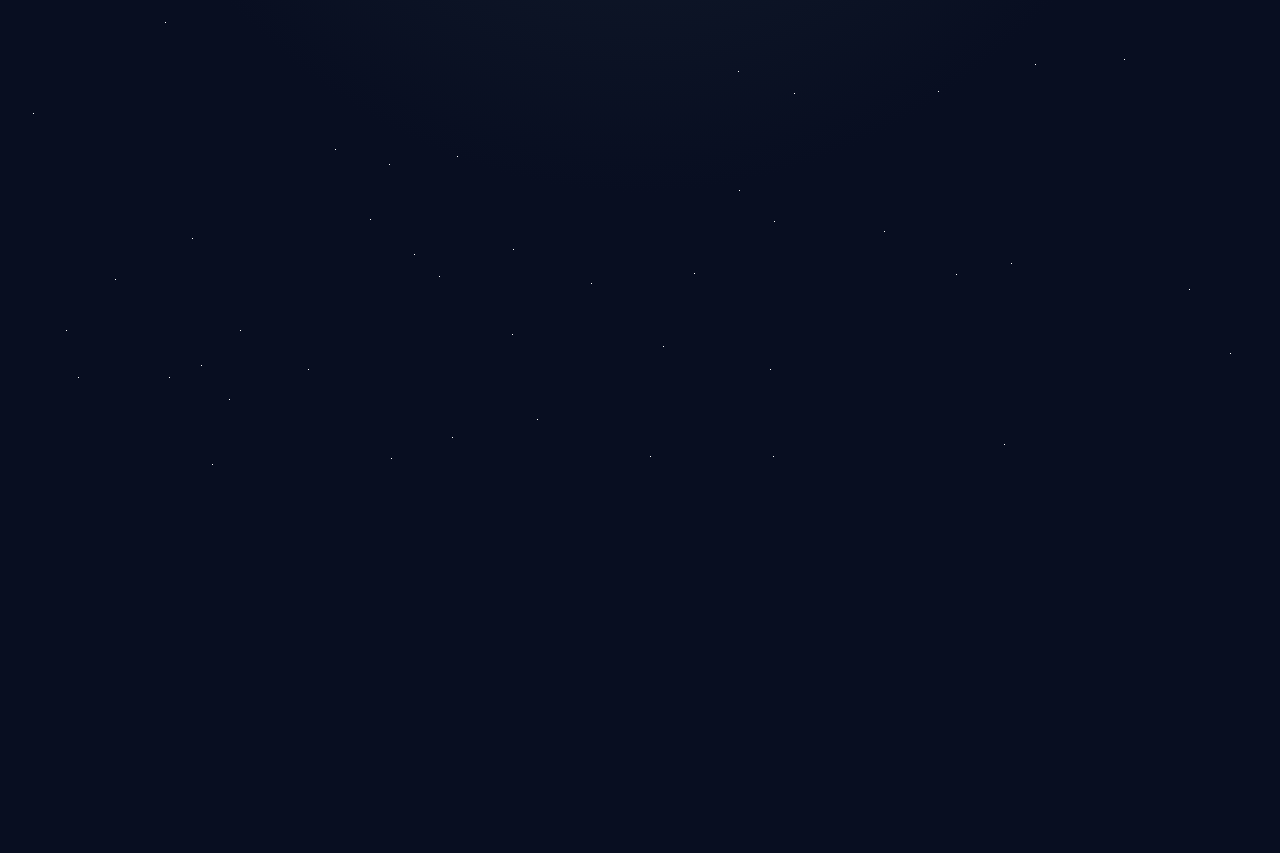
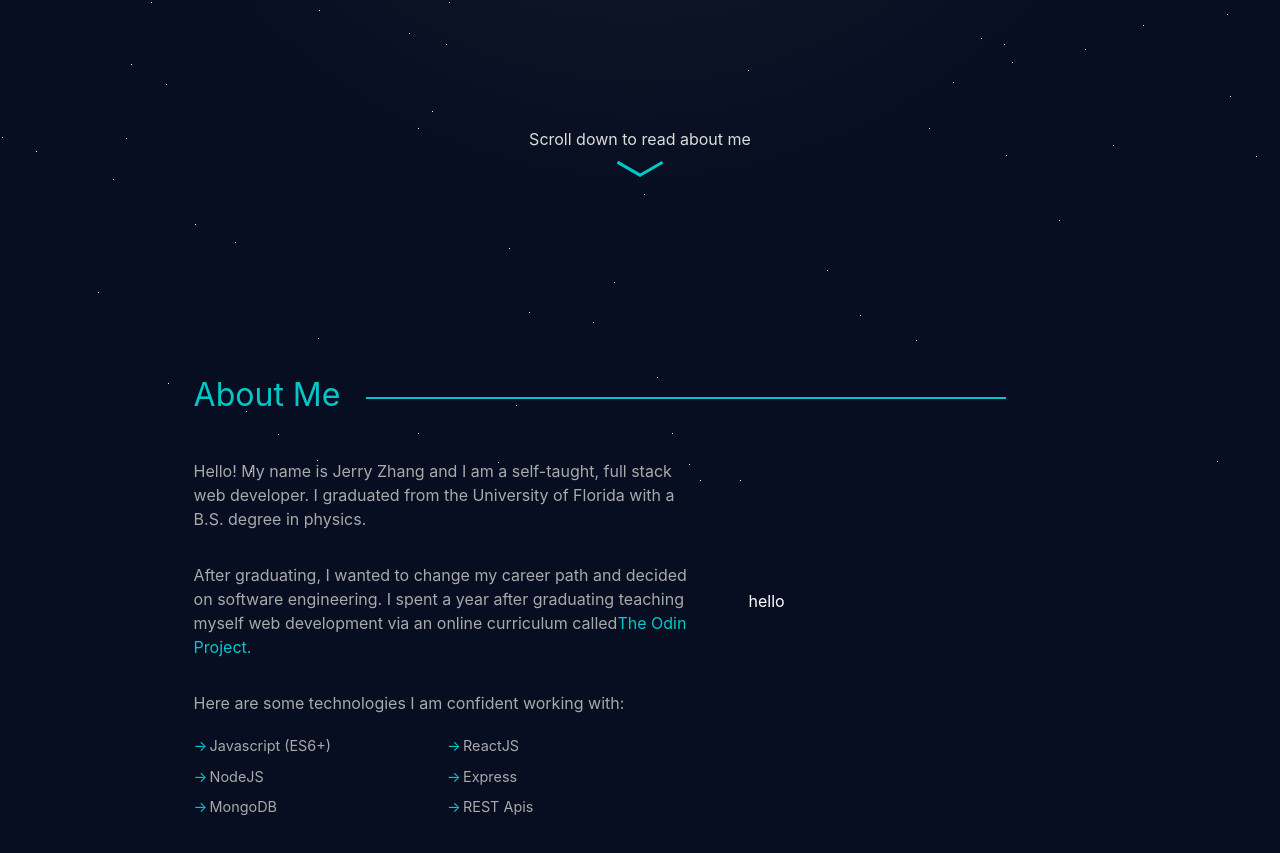
Before and after one commit to Jerriath/portfolio, a React (Create React App) app: page / in a window 1280 px wide. Shown: the part 599-1452 px from the top of the page. Built offline with nearby package versions, Linux system fonts and the light colour scheme.

Commit message:
Added some text content and layout styling to about section

```diff
--- a/src/components/about/About.js
+++ b/src/components/about/About.js
@@ -8,7 +8,34 @@ const About = () => {
 
     return (
         <section className='about'>
-
+            <div>
+                <article className='content'>
+                    <h3 className='about-header'>
+                        About Me
+                    </h3>
+                    <p>
+                        Hello! My name is Jerry Zhang and I am a self-taught, full stack web developer. I graduated from the University of Florida with
+                        a B.S. degree in physics.
+                    </p>
+                    <p>
+                        After graduating, I wanted to change my career path and decided on software engineering. I spent a year after graduating teaching
+                        myself web development via an online curriculum called
+                        <a href='https://www.theodinproject.com/' target='_blank'>The Odin Project.</a>
+                    </p>
+                    <p>Here are some technologies I am confident working with: </p>
+                    <ul className='tech-list' >
+                        <li className='tech-item' >Javascript (ES6+)</li>
+                        <li className='tech-item' >ReactJS</li>
+                        <li className='tech-item' >NodeJS</li>
+                        <li className='tech-item' >Express</li>
+                        <li className='tech-item' >MongoDB</li>
+                        <li className='tech-item' >REST Apis</li>
+                    </ul>
+                </article>
+                <article className='pictures'>
+                    <p>hello</p>
+                </article>
+            </div>
         </section>
     )
 }
--- a/src/components/about/about.scss
+++ b/src/components/about/about.scss
@@ -1,5 +1,107 @@
+$accent-color: rgb(0, 200, 200);
+$main-color: rgb(220, 220, 220);
+$sub-color: rgb(169, 169, 169);
+
 .about {
     height: 100vh;
     width: 100vw;
     background: #080e21;
+    display: flex;
+    justify-content: center;
+    align-items: center;
 }
+
+.about div {
+    width: 66%;
+    display: flex;
+    justify-content: center;
+}
+
+.content {
+    margin-right: 3rem;
+    display: flex;
+    flex-direction: column;
+    justify-content: space-between;
+    align-items: flex-start;
+    min-width: 60%;
+    width: 60%;
+}
+
+.about-header {
+    color: $accent-color;
+    font-size: 2rem;
+    margin-bottom: 2rem;
+    position: relative;
+}
+
+.about-header::after {
+    content: '';
+    width: 50vw;
+    border-bottom: 2px solid $accent-color;
+    height: 2px;
+    position: absolute;
+    right: -52vw;
+    top: 1rem;
+}
+
+.content p {
+    color: $sub-color;
+    font-size: 1rem;
+    margin: 1rem 0;
+    line-height: 1.5rem;
+}
+
+.content a {
+    color: $accent-color;
+    text-decoration: none;
+    position: relative;
+}
+
+.content a:hover::after {
+    width: 90%;
+}
+
+.content a::after {
+    content: '';
+    width: 0;
+    height: 1px;
+    background-color: $accent-color;
+    position: absolute;
+    bottom: 0;
+    left: 5%;
+    transition: width 0.2s linear;
+}
+
+.tech-list {
+    display: grid;
+    grid-template-columns: repeat(2, 1fr);
+    margin: 0;
+    width: 100%;
+    margin-left: 1rem;
+}
+
+.tech-item {
+    margin: 0.5rem 0;
+    color: $sub-color;
+    font-size: 0.9rem;
+    position: relative;
+}
+
+.tech-item::before {
+    content: '→';
+    position: absolute;
+    left: -1rem;
+    color: $accent-color;
+}
+
+.pictures {
+    min-width: 40%;
+    width: 40%;
+    display: flex;
+    flex-direction: column;
+    justify-content: center;
+}
+
+.pictures p {
+    color: white;
+}
--- a/src/components/header/Header.js
+++ b/src/components/header/Header.js
@@ -21,7 +21,7 @@ const Header = ({scrolledUp, scrollHeight}) => {
     }
 
     return (
-        <header className={scrolledUp ? 'show' : 'hide'}>
+        <header className={scrolledUp ? 'show navigation' : 'hide navigation'}>
             <nav>
                 <ul>
                     <li>
--- a/src/components/header/header.scss
+++ b/src/components/header/header.scss
@@ -2,7 +2,7 @@ $accent-color: rgb(0, 200, 200);
 $main-color: rgb(220, 220, 220);
 $sub-color: rgb(169, 169, 169);
 
-header {
+.navigation {
     border-radius: 1.5rem;
     height: 3rem;
     width: 85%;
@@ -17,12 +17,12 @@ header {
     transition: top 0.2s linear;
 }
 
-button {
+.navigation button {
     margin-left: 1rem;
     margin-right: 2rem;
 }
 
-ul {
+.navigation ul {
     display: flex;
     justify-content: flex-start;
     align-items: center;
@@ -31,12 +31,12 @@ ul {
     height: 2rem;
 }
 
-li {
+.navigation li {
     margin: 0 1rem;
     transition: color 0.2s linear;
 }
 
-li:hover {
+.navigation li:hover {
     color: $accent-color;
 
 }
@@ -47,7 +47,7 @@ li:hover {
     border-right: 2px solid $accent-color;
 }
 
-a {
+.navigation a {
     cursor: pointer;
     padding: 0 0.5rem;
 }
--- a/src/components/home/home.scss
+++ b/src/components/home/home.scss
@@ -40,7 +40,7 @@ $sub-color: rgb(169, 169, 169);
     font-size: 1.2rem;
     letter-spacing: 2px;
     color: $accent-color;
-    margin-bottom: 1rem;
+    margin-bottom: 1.5rem;
 }
 
 .introduction h2 {
@@ -52,13 +52,14 @@ $sub-color: rgb(169, 169, 169);
 .introduction h3 {
     font-size: 3rem;
     color: $sub-color;
-    margin-bottom: 1rem;
+    margin-bottom: 3rem;
 }
 
 .description {
     font-size: 1rem !important;
     color: $sub-color !important;
-    line-height: 1.1rem;
+    line-height: 1.75rem;
+    padding-right: 4rem;
 }
 
 .main-content {
--- a/src/components/home/homepage.js
+++ b/src/components/home/homepage.js
@@ -14,6 +14,9 @@ const Homepage = ({scrollHeight}) => {
         console.log(scrollHeight);
         if (scrollHeight > 50) {
             setShowFooter(false);
+        }
+        else {
+            setShowFooter(true);
         }
     }, [scrollHeight])
 
```
